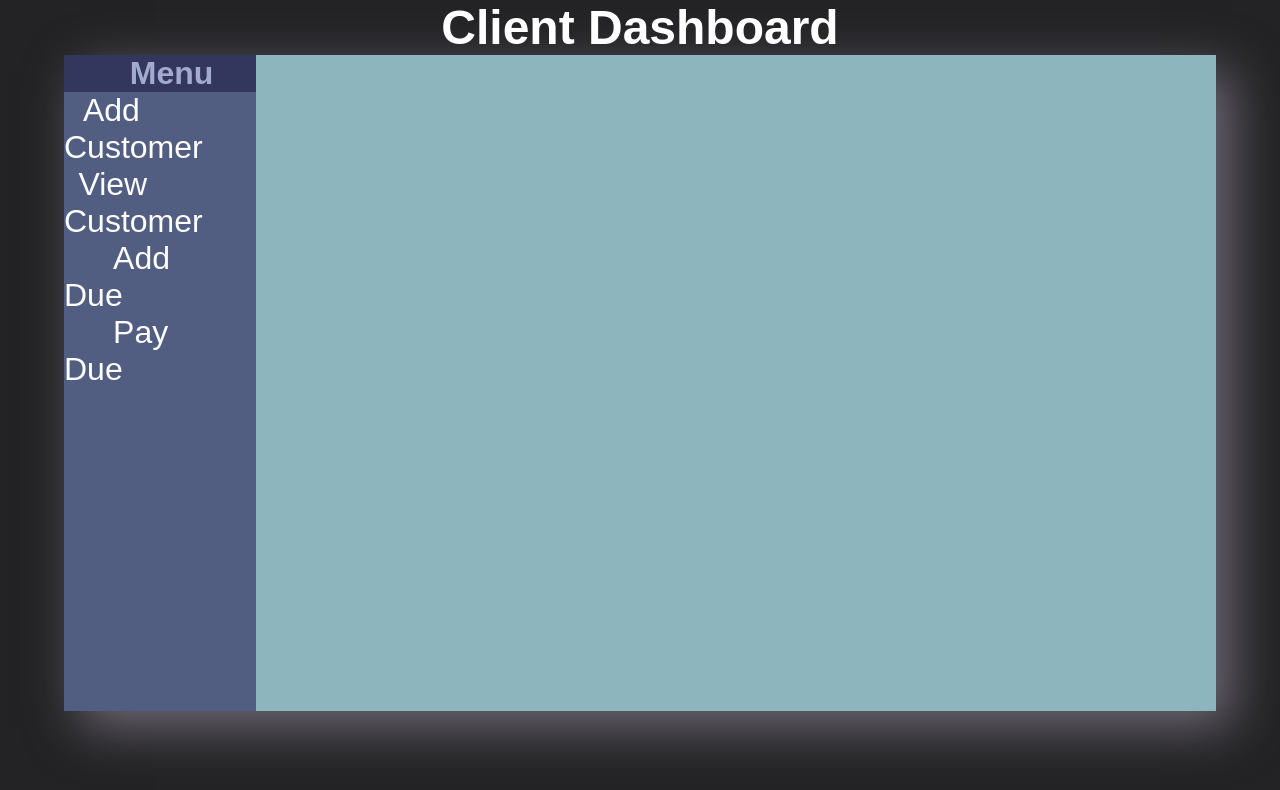
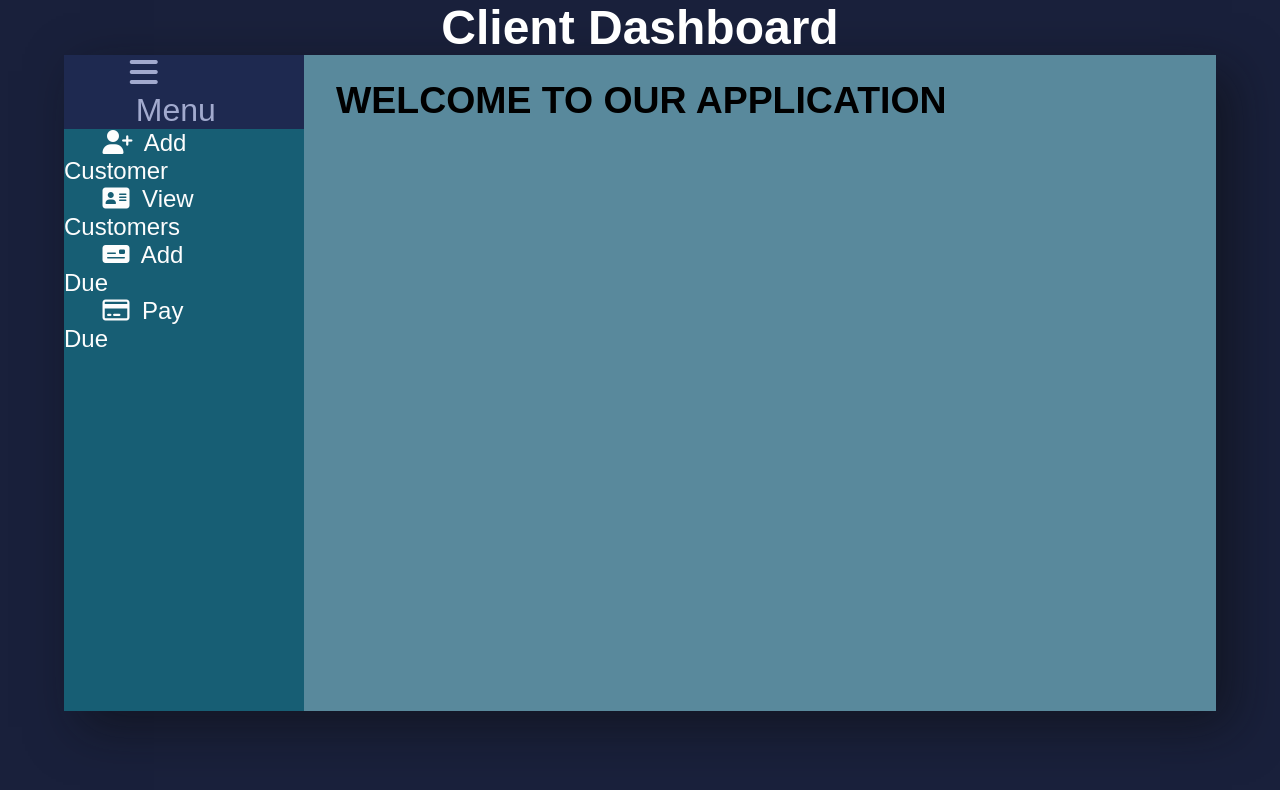
Before and after one commit to Jahid9991/customerapk, a plain HTML site: page index.html in a window 1280 px wide. Drawn offline with Linux system fonts and the light colour scheme; a web font is replaced by a local one.

Commit message:
customerapk

```diff
--- a/index.html
+++ b/index.html
@@ -3,7 +3,8 @@
 <head>
     <meta charset="UTF-8">
     <meta name="viewport" content="width=device-width, initial-scale=1.0">
-    <title>Client Dashboard</title>
+    <title>Menu</title>
+    <script src="https://kit.fontawesome.com/197b6e1086.js" crossorigin="anonymous"></script>
     <link rel="stylesheet" href="style.css">
     <link href="https://fonts.googleapis.com/css2?family=Pragati+Narrow:wght@400;700&display=swap" rel="stylesheet">
 </head>
@@ -12,30 +13,18 @@
     <div class="conteiner">
         <div class="main-menu">
             <div class="menu-bar">
-                <h2>Menu</h2>
+                <div class="menu">
+                    <i class="fas fa-bars" id="menu-icon"></i><span class="menu-name">Menu</span>
+                  </div>
                 <ul class="list">
-                    <!-- <li><a href="http://127.0.0.1:5500/index.html" class="menu">Menu</a></li> -->
-                    <li><a href="http://127.0.0.1:5500/add_customer.html"  class="items item_1">Add Customer</a></li>
-                    <li><a href="http://127.0.0.1:5500/view_customer.html" class="items item_2">View Customer</a></li>
-                    <li><a href="#" class="items item_3">Add Due</a></li>
-                    <li><a href="#" class="items item_3">Pay Due</a></li>
+                    <li><a href="add_customer.html"  class="items item_1"><i class="fas fa-user-plus"></i><span class="menu-name"> Add Customer</span></a></li>
+                    <li><a href="view_customer.html" class="items item_2"> <i class="fas fa-address-card"></i><span class="menu-name"> View Customers</span></a></li>
+                    <li><a href="#" class="items item_3"><i class="fas fa-money-check"></i><span class="menu-name"> Add Due</span></a></li>
+                    <li><a href="#" class="items item_4"><i class="far fa-credit-card"></i><span class="menu-name"> Pay Due</span> </a></li>
                 </ul>
             </div>
             <div class="customer-details">
-                <!-- <form>
-                   <label for="Customer name"> Customer Name:</label>
-                   <input type="text" id="Customer_name">
-
-                   <label for="Contact" > Contact:</label>
-                   <input type="text" id="Contact">
-
-                   <label for="Address"> Address:</label>
-                   <input type="text" id="Address">
-
-                   <label for="Due"> Due:</label>
-                   <input type="text" id="Due">
-                   <input type="submit" value="Submit" id="submit-form">
-                </form> -->
+                <h3>WELCOME TO OUR APPLICATION</h3>
             </div>
         </div>
 
--- a/style.css
+++ b/style.css
@@ -5,7 +5,7 @@
 }
 body{
     font-family: 'Pragati Narrow', sans-serif;
-    background: rgb(35, 35, 37);
+    background: rgb(25, 32, 59);
     font-size: 63.83%;
 }
 h1{
@@ -13,53 +13,57 @@ h1{
     color: #ffff;
     font-size: 3rem;
 }
-h2{
-    text-align: center;
+.menu{
     color: rgb(162, 170, 206);
     text-decoration: none;
     font-size: 2rem;
-    margin: 0;
     padding: 0rem 4.115rem;
-    background: rgb(51, 55, 94);
+    background: rgb(30, 41, 80);
 }
 .conteiner{
     max-width: 114rem;
     margin: 0 auto;
 }
+/* .menu{
+    display: inline-block;
+} */
 .main-menu{
-    background: rgb(140, 181, 189);
+    background: rgb(89, 137, 156);
     margin: auto;
     width: 90%;
     height: 82vh;
-    box-shadow: 1rem 1rem 3rem rgba(185, 176, 197, 0.5);
+    box-shadow: 1rem 1rem 3rem rgba(12, 12, 12, 0.5);
 }
 
 .menu-bar{
     height: 82vh;
-    width: 12rem;
-    background: rgb(81, 93, 129);
+    width: 15rem;
+    background: rgb(23, 94, 116);
     float: left;
     overflow: hidden;
 }
 .items{
-    text-align: center;
+    text-align: left;
     color: rgb(253, 253, 253);
     text-decoration: none;
-    font-size: 2rem;
+    font-size: 1.5rem;
     font-weight: 500;
     margin: 0;
 }
 .item_1{
-    padding:0  1.18rem;
+    padding:0  2.855rem 0 2.4rem;
 }
 .item_2{
-    padding:0  .9rem;
+    padding:0 2rem 0  2.4rem;
 }
 .item_3{
-    padding:0  3.065rem;
+    padding:0 5.68rem 0 2.4rem;
+}
+.item_4{
+    padding:0 5.86rem 0 2.4rem;
 }
 .items:hover{
-    background: rgb(42, 42, 43);
+    background: rgb(15, 15, 15);
     color: rgb(155, 192, 206);
 }
 .customer-details{
@@ -70,6 +74,7 @@ h2{
 input{
    font-size: 1rem;
    width: 9rem;
+   padding: 0px 5px;
 }
 label{
     display: block;
@@ -90,3 +95,6 @@ td, th{
 .table1, th{
     font-size: 1.5rem;
 }
+.menu-name{
+    margin-left: 6px;
+}
```
Also changed, not shown: add_customer.html (+9 -17 lines), view_customer.html (+9 -29 lines), comment.txt.
